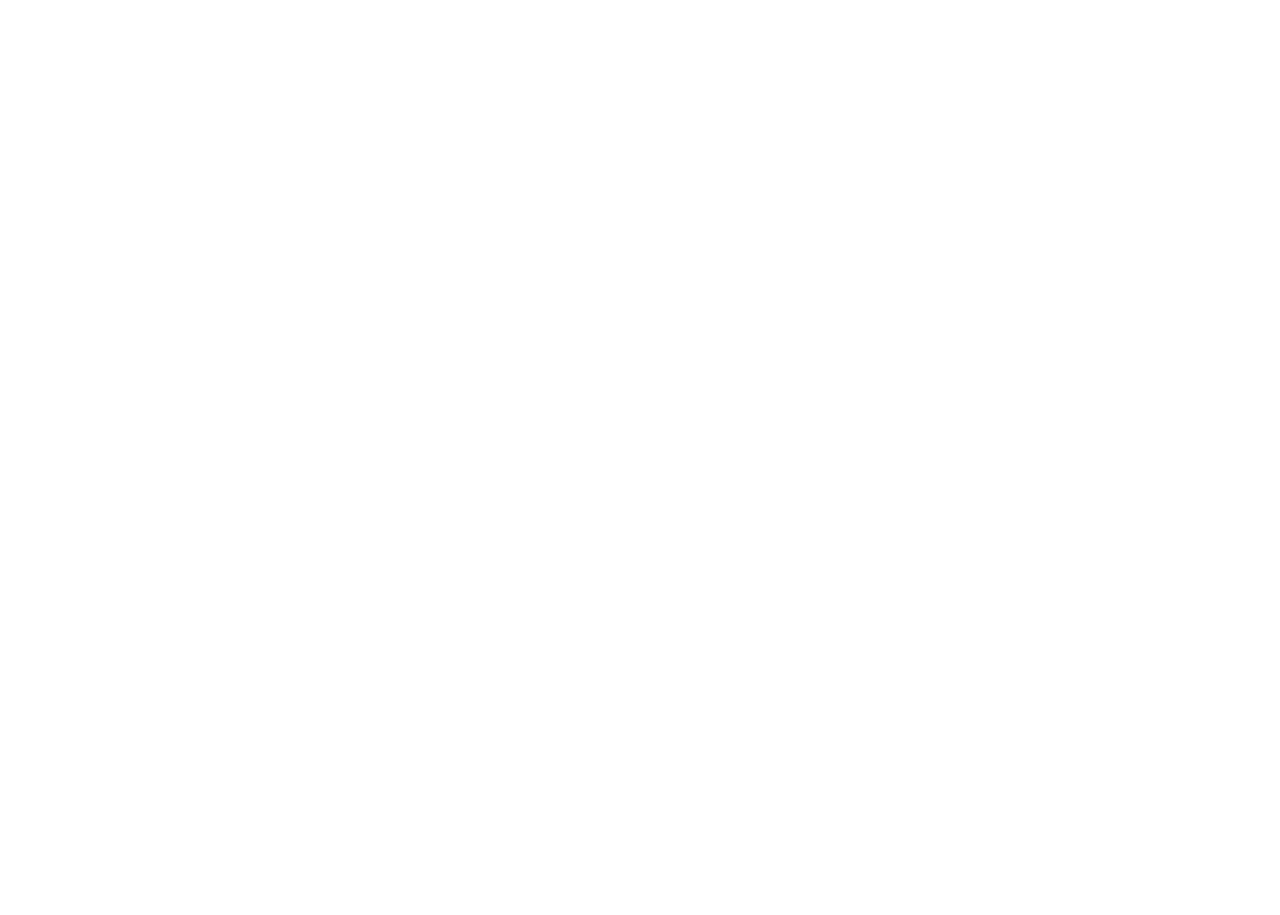
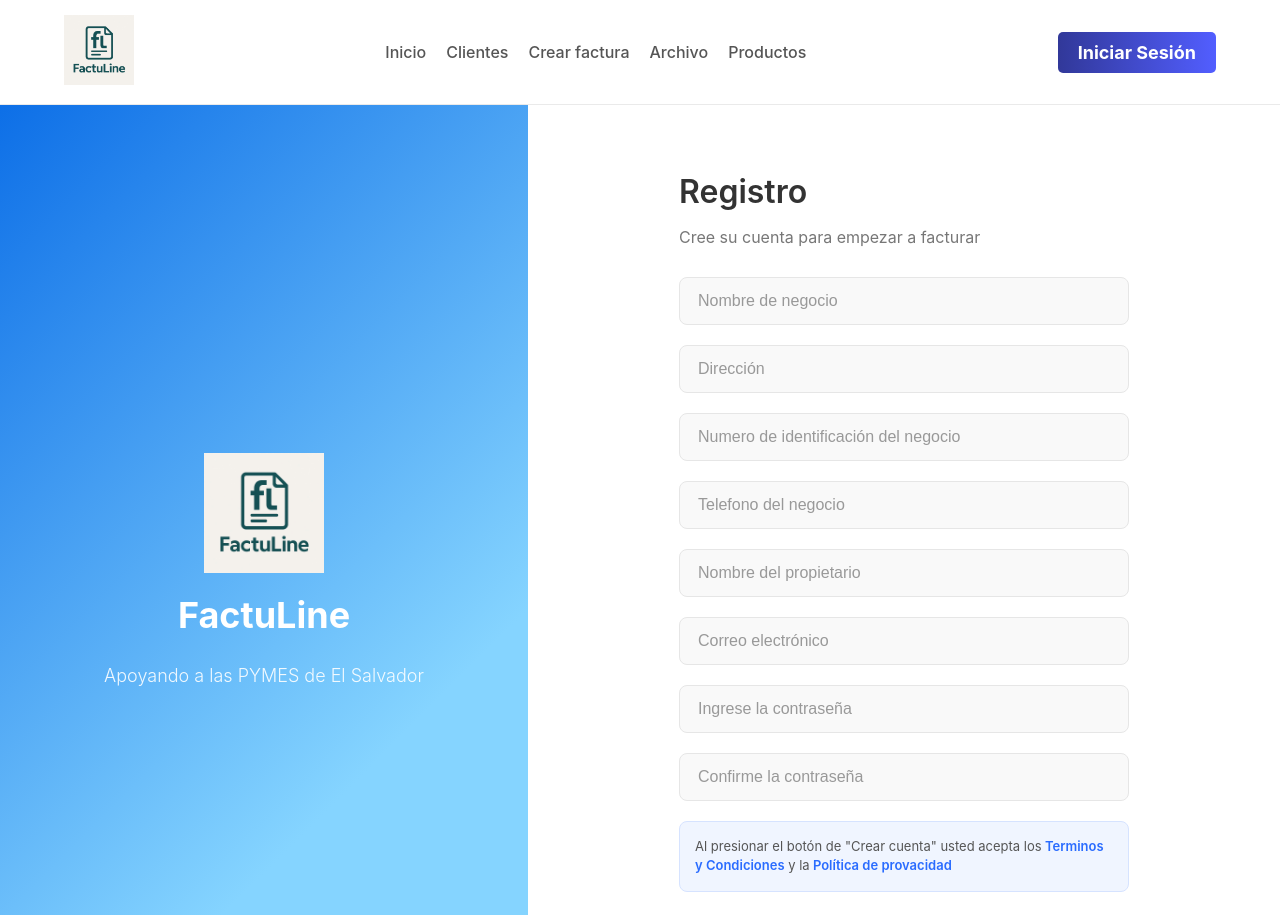
Before and after one commit to david-galdamez/factu-line-frontend, a React (Vite) app: page /register in a window 1280 px wide. Before the commit this address had no page. Shown: the top 915 px of the page. Before the commit the page ends 800 px from the top, so only its background shows below. Built offline with nearby package versions, Linux system fonts and the light colour scheme.

Commit message:
feat: Agregar vista para registro y modificaciones

```diff
--- a/src/App.css
+++ b/src/App.css
@@ -1,8 +1,6 @@
 body {
   margin: 0;
-    font-family:
-        -apple-system, BlinkMacSystemFont, "Segoe UI", Roboto, "Helvetica Neue",
-        Arial, sans-serif;
+  font-family: -apple-system, BlinkMacSystemFont, 'Segoe UI', Roboto, 'Helvetica Neue', Arial, sans-serif;
   -webkit-font-smoothing: antialiased;
   -moz-osx-font-smoothing: grayscale;
   background-color: #ffffff;
@@ -27,27 +25,30 @@
   cursor: pointer;
   font-weight: bold;
   font-size: 16px;
+
 }
 
+
 .btn-login {
-    background: linear-gradient(90deg, #313899, #525eff);
+  background: linear-gradient(90deg, #313899, #525EFF);
   color: white;
   &:hover {
-        background: linear-gradient(90deg, #525eff, #313899);
+    background: linear-gradient(90deg,#525EFF, #313899);
   }
   font-size: 18px;
   text-decoration: none;
 }
 
 .btn-register {
-    background: linear-gradient(90deg, #313899, #525eff);
+  background: linear-gradient(90deg, #313899, #525EFF);
   color: white;
   font-size: 18px;
   padding: 12px 24px;
     &:hover {
-        background: linear-gradient(90deg, #525eff, #313899);
+    background: linear-gradient(90deg,#525EFF, #313899);
   }
   font-size: 18px;
+  text-decoration: none;
 }
 
 /* Header */
@@ -60,9 +61,10 @@
   border-bottom: 1px solid #eaeaea;
 }
 
-.header .logo {
+.header .logo-image img{
   font-size: 24px;
   font-weight: bold;
+  width: 70px;
 }
 
 .header nav ul {
@@ -71,6 +73,7 @@
   gap: 20px;
   margin: 0;
   padding: 0;
+
 }
 
 .header nav li a {
@@ -80,7 +83,7 @@
 }
 
 .nav-list {
-    color: #0953ae;
+  color: #0953AE;
   &:hover {
     opacity: 0.7;
   }
@@ -88,7 +91,7 @@
 
 /* Hero Section */
 .hero {
-    background: linear-gradient(135deg, #000000, #0953ae);
+  background: linear-gradient(135deg, #000000, #0953AE);
   color: white;
   text-align: center;
   padding: 80px 20px;
@@ -167,7 +170,7 @@
 
 .content-text {
   flex: 1;
-    min-width: 300px; /* Ancho mínimo para el texto */
+  min-width: 300px; /* Ancho mÃ­nimo para el texto */
 }
 
 .content-text h2 {
@@ -184,7 +187,7 @@
 
 .content-image {
   flex: 1;
-    min-width: 300px; /* Ancho mínimo para la imagen */
+  min-width: 300px; /* Ancho mÃ­nimo para la imagen */
   text-align: center;
 }
 
@@ -208,7 +211,7 @@
 .social-icons {
   display: flex;
   gap: 20px;
-    font-weight: bold; /* Placeholder para íconos */
+  font-weight: bold; /* Placeholder para Ã­conos */
 }
 
 .footer-logo {
@@ -216,10 +219,11 @@
   font-weight: bold;
 }
 
-/* --- Estilos para la página de Login --- */
+/* --- Estilos para la pÃ¡gina de Login --- */
 
 .login-container {
-    background: linear-gradient(105deg, #000000 -20%, #1965c1 90%);
+  background: linear-gradient(105deg, #000000 -20%, #1965c1 90% );
+
 
   display: flex;
   align-items: center;
@@ -290,8 +294,145 @@
   text-decoration: underline;
 }
 
-.error {
-    color: darkred;
+/* --- Estilos para la pÃ¡gina de Registro --- */
+
+.register-container {
+  display: flex;
+  min-height: 100vh;
+  width: 100%;
+}
+
+/* Columna Izquierda (Sidebar) */
+.register-sidebar {
+  flex-basis: 40%; /* La columna azul ocupa el 40% */
+  background: linear-gradient(135deg, #0D6FE7 0%, #85D4FF 70%);
+  color: white;
+  display: flex;
+  flex-direction: column;
+  align-items: center;
+  justify-content: center;
+  padding: 40px;
   text-align: center;
+}
+
+.register-logo {
+  max-width: 120px; /* Ajusta el tamaÃ±o del logo */
+  margin-bottom: 20px;
+}
+
+.register-brand-name {
+  font-size: 36px;
+  font-weight: 700;
+  margin: 0 0 10px 0;
+}
+
+.register-slogan {
+  font-size: 18px;
+  font-weight: 300;
+  opacity: 0.9;
+}
+
+/* Columna Derecha (Formulario) */
+.register-form-container {
+  flex-basis: 60%; /* El formulario ocupa el 60% */
+  background-color: #ffffff;
+  display: flex;
+  align-items: center;
+  justify-content: center;
+  padding: 40px;
+  overflow-y: auto; /* Permite scroll si el formulario es muy largo */
+}
+
+.register-form {
+  width: 100%;
+  max-width: 450px; /* Ancho mÃ¡ximo del formulario */
+}
+
+.register-form h2 {
+  font-size: 32px;
   font-weight: 600;
+  color: #333;
+  margin-bottom: 10px;
 }
+
+.register-subtitle {
+  font-size: 16px;
+  color: #777;
+  margin-bottom: 30px;
+}
+
+.form-group-register {
+  margin-bottom: 20px;
+}
+
+.form-group-register input {
+  width: 100%;
+  padding: 14px 18px;
+  background-color: #f9f9f9; /* Fondo gris claro para el input */
+  border: 1px solid #e6e6e6;
+  border-radius: 8px;
+  font-size: 16px;
+  box-sizing: border-box; /* Importante */
+}
+
+.form-group-register input::placeholder {
+  color: #999;
+}
+
+/* Caja de TÃ©rminos y Condiciones */
+.terms-box {
+  background-color: #f0f5ff; /* Fondo azulado claro */
+  border: 1px solid #d6e3ff;
+  border-radius: 8px;
+  padding: 15px;
+  margin-bottom: 25px;
+}
+
+.terms-box p {
+  font-size: 13px;
+  color: #555;
+  line-height: 1.5;
+  margin: 0;
+}
+
+.terms-box a {
+  color: #2a6cff; /* Enlace azul */
+  font-weight: 600;
+  text-decoration: none;
+}
+
+/* BotÃ³n de envÃ­o */
+.btn-register-submit {
+  width: 100%;
+  padding: 14px;
+  background-color: #3a53c8; /* Azul del login */
+  color: white;
+  border: none;
+  border-radius: 8px;
+  font-weight: bold;
+  font-size: 16px;
+  cursor: pointer;
+  transition: background-color 0.2s;
+}
+
+.btn-register-submit:hover {
+  background-color: #2f45a0;
+}
+
+/* Enlace a Iniciar SesiÃ³n */
+.login-link {
+  text-align: center;
+  margin-top: 30px;
+  font-size: 15px;
+  color: #555;
+}
+
+.login-link a {
+  color: #2a6cff; /* Azul para el enlace */
+  font-weight: 600;
+  text-decoration: none;
+}
+
+.login-link a:hover {
+  text-decoration: underline;
+}
--- a/src/App.jsx
+++ b/src/App.jsx
@@ -1,23 +1,34 @@
-import { Routes, Route } from "react-router-dom";
-import "./App.css";
+// src/App.jsx
 
-import Layout from "./components/Layout.jsx";
-import HomePage from "./pages/HomePage.jsx";
-import Login from "./components/Login.jsx";
+import React from 'react';
+import { BrowserRouter, Routes, Route } from 'react-router-dom';
+import './App.css';
+
+// 1. ¡ESTA ES LA LÍNEA QUE TE FALTA O ESTÁ MAL ESCRITA!
+//    Asegúrate de que el nombre 'HomePage' y la ruta './pages/HomePage' sean correctos.
+// vvvvvvvvvvvvvvvvvvvvvvvvvvvvvvvvvvvvvvvvvvvvvvvvvvvvvvvvvvvvv
+import HomePage from './pages/HomePage';
+// ^^^^^^^^^^^^^^^^^^^^^^^^^^^^^^^^^^^^^^^^^^^^^^^^^^^^^^^^^^^
+
+import Login from './pages/Login';
+import Register from './pages/Register';
+import MainLayout from './components/MainLayout';
 
 function App() {
-    return (
-        <Routes>
-            {/* Ruta 1: El Layout principal (con Header/Footer) */}
-            <Route path="/" element={<Layout />}>
-                {}
-                <Route index element={<HomePage />} />
-                {}
-            </Route>
-            {}
-            <Route path="/login" element={<Login />} />
-        </Routes>
-    );
+  return (
+    <BrowserRouter>
+      <Routes>
+        <Route element={<MainLayout />}>
+
+          {/* 2. Esta línea es la que da el error porque la importación de arriba falta */}
+          <Route path="/" element={<HomePage />} />
+          <Route path="/login" element={<Login />} />
+          <Route path="/register" element={<Register />} />
+
+        </Route>
+      </Routes>
+    </BrowserRouter>
+  );
 }
 
 export default App;
--- a/src/components/Header.jsx
+++ b/src/components/Header.jsx
@@ -4,9 +4,12 @@
 function Header() {
   return (
     <header className="header">
-      <div className="logo">
-        Factuline
+      <Link to="/" className="logo">
+      <div className="logo-image">
+        <img src="public/assets/logo.jpeg" alt="" />
       </div>
+      </Link>
+
       <nav>
         <ul>
           <li className='nav-list'><a href="#inicio">Inicio</a></li>
--- a/src/components/Hero.jsx
+++ b/src/components/Hero.jsx
@@ -1,11 +1,12 @@
 import React from 'react';
+import { Link } from 'react-router-dom';
 
 function Hero() {
   return (
     <section className="hero">
       <h1>Simplifica la facturación de tu negocio</h1>
       <p>Crea, administra y realiza un seguimiento de tus facturas con nuestra potente solución de facturación en línea.</p>
-      <button className="btn btn-register">Regístrate</button>
+      <Link to="/register" className="btn btn-register">Regístrate</Link>
     </section>
   );
 }
--- /dev/null
+++ b/src/components/MainLayout.jsx
@@ -0,0 +1,18 @@
+import React from 'react';
+import { Outlet } from 'react-router-dom';
+import Header from './Header';
+import Footer from './Footer';
+
+function MainLayout() {
+  return (
+    <>
+      <Header />
+      <main>
+        <Outlet />
+      </main>
+      <Footer />
+    </>
+  );
+}
+
+export default MainLayout;
--- a/src/main.jsx
+++ b/src/main.jsx
@@ -6,8 +6,8 @@
 
 ReactDOM.createRoot(document.getElementById('root')).render(
   <React.StrictMode>
-    <BrowserRouter> {}
+
       <App />
-    </BrowserRouter> {}
+
   </React.StrictMode>,
 );
--- /dev/null
+++ b/src/pages/Register.jsx
@@ -0,0 +1,71 @@
+import { Link } from 'react-router-dom';
+
+
+function Register() {
+  return (
+    <div className="register-container">
+
+      {/* Columna Izquierda (Sidebar) */}
+      <div className="register-sidebar">
+        <img src="/assets/logo.jpeg" alt="FactuLine Logo" className="register-logo" />
+        <h2 className="register-brand-name">FactuLine</h2>
+        <p className="register-slogan">Apoyando a las PYMES de El Salvador</p>
+      </div>
+
+      {/* Columna Derecha (Formulario) */}
+      <div className="register-form-container">
+        <form className="register-form">
+          <h2>Registro</h2>
+          <p className="register-subtitle">Cree su cuenta para empezar a facturar</p>
+
+          <div className="form-group-register">
+            <input type="text" placeholder="Nombre de negocio" />
+          </div>
+          <div className="form-group-register">
+            <input type="text" placeholder='Dirección' />
+          </div>
+          <div className="form-group-register">
+            <input type="text" placeholder="Numero de identificación del negocio" />
+          </div>
+          <div className="form-group-register">
+            <input type="tel" placeholder="Telefono del negocio" />
+          </div>
+          <div className="form-group-register">
+            <input type="text" placeholder="Nombre del propietario" />
+          </div>
+          <div className="form-group-register">
+            <input type="email" placeholder="Correo electrónico" />
+          </div>
+          <div className="form-group-register">
+            <input type="password" placeholder="Ingrese la contraseña" />
+          </div>
+          <div className="form-group-register">
+            <input type="password" placeholder="Confirme la contraseña" />
+          </div>
+
+          <div className="terms-box">
+            <p>
+              Al presionar el botón de "Crear cuenta" usted acepta los
+              <a href="#terminos"> Terminos y Condiciones</a> y la
+              <a href="#privacidad"> Política de provacidad</a>
+            </p>
+          </div>
+
+          {/* Este botón se menciona en el texto pero no está en la imagen, es necesario para un formulario */}
+          <button type="submit" className="btn-register-submit">
+            Crear cuenta
+          </button>
+
+          <div className="login-link">
+            ¿Ya tiene cuenta? <Link to="/login">Inicie sesión</Link>
+          </div>
+        </form>
+      </div>
+    </div>
+  );
+}
+
+
+
+
+export default Register;
```
Also changed, not shown: src/pages/HomePage.jsx (+10 -3 lines), src/pages/Login.jsx (renamed from src/components/Login.jsx). Lines whose indentation alone changed are shown as unchanged.
